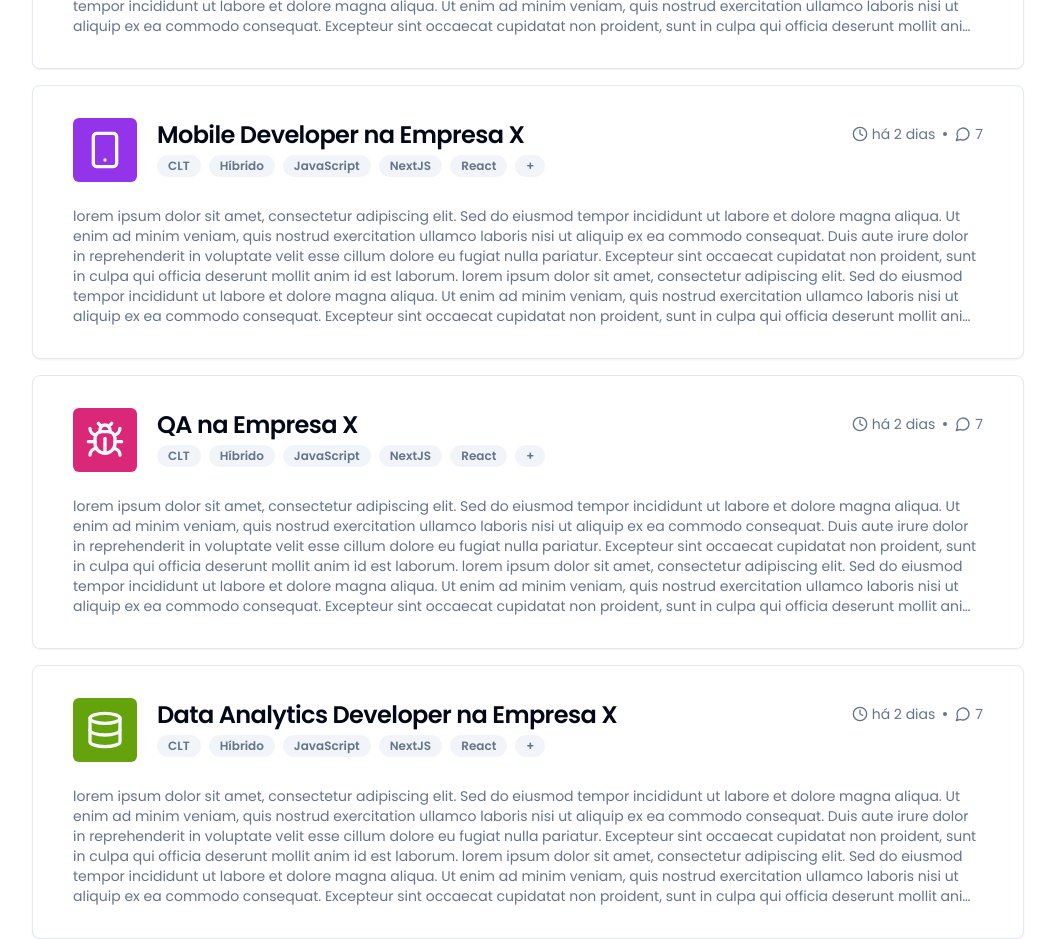
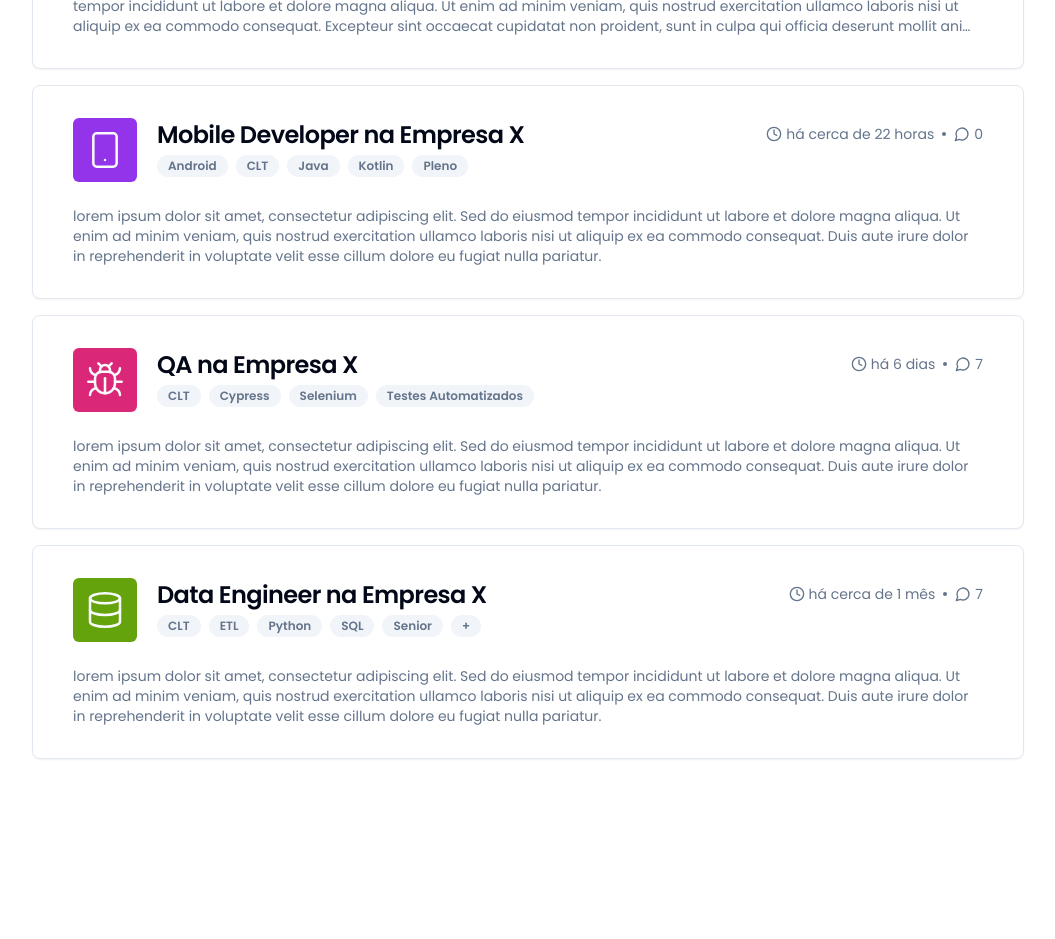
Before and after one commit to Victor-Bueno/vagas-para-devs, a Next.js app: page / in a window 1280 px wide. Shown: the part 1000-1939 px from the top of the page, without its empty margins (112-1167 px from the left). After the commit the page ends 1823 px from the top, so only its background shows below. Built offline with nearby package versions, Linux system fonts and the light colour scheme.

Commit message:
refactor: Change category icon width and add empty job list state

```diff
--- a/src/app/page.tsx
+++ b/src/app/page.tsx
@@ -1,7 +1,74 @@
 import { Filters } from '@/components/filters';
 import { Header } from '@/components/header';
+import { Job } from '@/components/job-card';
 import { JobListing } from '@/components/job-listing';
 import { Separator } from '@/components/ui/separator';
+
+const mockJobs: Job[] = [
+  {
+    id: '1',
+    category: 'frontend',
+    title: 'Front-end Developer na Empresa X',
+    labels: ['NextJS', 'React', 'JavaScript', 'CLT', 'Híbrido', 'Pleno'],
+    comments: 7,
+    date: new Date('2024-07-16'),
+    description: `lorem ipsum dolor sit amet, consectetur adipiscing elit. Sed do eiusmod tempor incididunt ut labore et dolore magna aliqua.
+    Ut enim ad minim veniam, quis nostrud exercitation ullamco laboris nisi ut aliquip ex ea commodo consequat.
+    Duis aute irure dolor in reprehenderit in voluptate velit esse cillum dolore eu fugiat nulla pariatur.
+    Excepteur sint occaecat cupidatat non proident, sunt in culpa qui officia deserunt mollit anim id est laborum.
+    lorem ipsum dolor sit amet, consectetur adipiscing elit. Sed do eiusmod tempor incididunt ut labore et dolore magna aliqua.
+    Ut enim ad minim veniam, quis nostrud exercitation ullamco laboris nisi ut aliquip ex ea commodo consequat.
+    Excepteur sint occaecat cupidatat non proident, sunt in culpa qui officia deserunt mollit anim id est laborum.`,
+  },
+  {
+    id: '2',
+    category: 'backend',
+    title: 'Back-end Developer na Empresa X',
+    labels: ['NodeJS', 'JavaScript', 'PJ', 'Senior'],
+    comments: 0,
+    date: new Date('2024-07-16'),
+    description: `lorem ipsum dolor sit amet, consectetur adipiscing elit. Sed do eiusmod tempor incididunt ut labore et dolore magna aliqua.
+    Ut enim ad minim veniam, quis nostrud exercitation ullamco laboris nisi ut aliquip ex ea commodo consequat.
+    Duis aute irure dolor in reprehenderit in voluptate velit esse cillum dolore eu fugiat nulla pariatur.
+    Excepteur sint occaecat cupidatat non proident, sunt in culpa qui officia deserunt mollit anim id est laborum.
+    lorem ipsum dolor sit amet, consectetur adipiscing elit. Sed do eiusmod tempor incididunt ut labore et dolore magna aliqua.
+    Ut enim ad minim veniam, quis nostrud exercitation ullamco laboris nisi ut aliquip ex ea commodo consequat.
+    Excepteur sint occaecat cupidatat non proident, sunt in culpa qui officia deserunt mollit anim id est laborum.`,
+  },
+  {
+    id: '3',
+    category: 'mobile',
+    title: 'Mobile Developer na Empresa X',
+    labels: ['Android', 'Java', 'Kotlin', 'CLT', 'Pleno'],
+    comments: 0,
+    date: new Date('2024-07-17'),
+    description: `lorem ipsum dolor sit amet, consectetur adipiscing elit. Sed do eiusmod tempor incididunt ut labore et dolore magna aliqua.
+    Ut enim ad minim veniam, quis nostrud exercitation ullamco laboris nisi ut aliquip ex ea commodo consequat.
+    Duis aute irure dolor in reprehenderit in voluptate velit esse cillum dolore eu fugiat nulla pariatur.`,
+  },
+  {
+    id: '4',
+    category: 'qa',
+    title: 'QA na Empresa X',
+    labels: ['Testes Automatizados', 'Cypress', 'Selenium', 'CLT'],
+    comments: 7,
+    date: new Date('2024-07-12'),
+    description: `lorem ipsum dolor sit amet, consectetur adipiscing elit. Sed do eiusmod tempor incididunt ut labore et dolore magna aliqua.
+    Ut enim ad minim veniam, quis nostrud exercitation ullamco laboris nisi ut aliquip ex ea commodo consequat.
+    Duis aute irure dolor in reprehenderit in voluptate velit esse cillum dolore eu fugiat nulla pariatur.`,
+  },
+  {
+    id: '5',
+    category: 'data',
+    title: 'Data Engineer na Empresa X',
+    labels: ['SQL', 'Python', 'ETL', 'CLT', 'Senior', 'Big Data', 'Hadoop'],
+    comments: 7,
+    date: new Date('2024-06-16'),
+    description: `lorem ipsum dolor sit amet, consectetur adipiscing elit. Sed do eiusmod tempor incididunt ut labore et dolore magna aliqua.
+    Ut enim ad minim veniam, quis nostrud exercitation ullamco laboris nisi ut aliquip ex ea commodo consequat.
+    Duis aute irure dolor in reprehenderit in voluptate velit esse cillum dolore eu fugiat nulla pariatur.`,
+  },
+];
 
 export default function Home() {
   return (
@@ -24,7 +91,7 @@ export default function Home() {
 
       <Filters />
 
-      <JobListing />
+      <JobListing jobs={mockJobs} />
     </>
   );
 }
--- a/src/components/job-card.tsx
+++ b/src/components/job-card.tsx
@@ -8,7 +8,8 @@ import { CategoryIcon } from './category-icon';
 import { Badge } from './ui/badge';
 import { Card, CardContent, CardHeader, CardTitle } from './ui/card';
 
-interface JobCardProps {
+export interface Job {
+  id: string;
   category: 'frontend' | 'backend' | 'mobile' | 'qa' | 'data';
   title: string;
   labels: string[];
@@ -17,13 +18,17 @@ interface JobCardProps {
   description: string;
 }
 
-export function JobCard(props: JobCardProps) {
-  const labelsSize = props.labels.length;
-  const filteredLabels = props.labels
+interface JobCardProps {
+  job: Job;
+}
+
+export function JobCard({ job }: JobCardProps) {
+  const labelsSize = job.labels.length;
+  const filteredLabels = job.labels
     .slice(0, Math.min(labelsSize, Constants.LABEL_LIMIT))
     .toSorted();
 
-  const timeDiff = formatDistanceToNow(props.date, {
+  const timeDiff = formatDistanceToNow(job.date, {
     addSuffix: true,
     locale: ptBR,
   });
@@ -32,9 +37,9 @@ export function JobCard(props: JobCardProps) {
     <Card className="max-h-72 w-full px-4 py-2 transition-all hover:cursor-pointer hover:border-primary hover:brightness-[0.97] dark:hover:brightness-110">
       <CardHeader className="flex flex-row items-start justify-between">
         <div className="flex flex-row items-center gap-5">
-          <CategoryIcon category={props.category} />
+          <CategoryIcon category={job.category} />
           <div>
-            <CardTitle className="w-fit font-semibold">{props.title}</CardTitle>
+            <CardTitle className="w-fit font-semibold">{job.title}</CardTitle>
             <div className="mt-2 flex flex-row space-x-2">
               {filteredLabels.map((label) => (
                 <Badge key={label} variant="secondary">
@@ -56,14 +61,14 @@ export function JobCard(props: JobCardProps) {
             </span>
             <div className="h-1 w-1 rounded-full bg-muted-foreground" />
             <span className="flex flex-row items-center gap-1">
-              <MessageCircle className="h-4 w-4" /> {props.comments}
+              <MessageCircle className="h-4 w-4" /> {job.comments}
             </span>
           </div>
         </div>
       </CardHeader>
       <CardContent>
         <p className="line-clamp-6 w-full text-sm text-muted-foreground">
-          {props.description}
+          {job.description}
         </p>
       </CardContent>
     </Card>
--- a/src/components/job-listing.tsx
+++ b/src/components/job-listing.tsx
@@ -1,82 +1,29 @@
-import { JobCard } from './job-card';
+import { PackageOpen } from 'lucide-react';
 
-export function JobListing() {
+import { Job, JobCard } from './job-card';
+
+interface JobListingProps {
+  jobs: Job[];
+}
+
+export function JobListing({ jobs }: JobListingProps) {
   return (
-    <div className="flex flex-col space-y-4">
-      <JobCard
-        category="frontend"
-        title="Front-end Developer na Empresa X"
-        labels={['NextJS', 'React', 'JavaScript', 'CLT', 'Híbrido', 'Pleno']}
-        comments={7}
-        date={new Date('2024-07-16')}
-        description="lorem ipsum dolor sit amet, consectetur adipiscing elit. Sed do eiusmod tempor incididunt ut labore et dolore magna aliqua.
-        Ut enim ad minim veniam, quis nostrud exercitation ullamco laboris nisi ut aliquip ex ea commodo consequat.
-        Duis aute irure dolor in reprehenderit in voluptate velit esse cillum dolore eu fugiat nulla pariatur.
-        Excepteur sint occaecat cupidatat non proident, sunt in culpa qui officia deserunt mollit anim id est laborum.
-        lorem ipsum dolor sit amet, consectetur adipiscing elit. Sed do eiusmod tempor incididunt ut labore et dolore magna aliqua.
-        Ut enim ad minim veniam, quis nostrud exercitation ullamco laboris nisi ut aliquip ex ea commodo consequat.
-        Excepteur sint occaecat cupidatat non proident, sunt in culpa qui officia deserunt mollit anim id est laborum."
-      />
+    <div className="mb-16 flex flex-col space-y-4">
+      {jobs.map((job) => (
+        <JobCard key={job.id} job={job} />
+      ))}
 
-      <JobCard
-        category="backend"
-        title="Back-end Developer na Empresa X"
-        labels={['NextJS', 'React', 'JavaScript', 'CLT', 'Híbrido', 'Pleno']}
-        comments={7}
-        date={new Date('2024-07-16')}
-        description="lorem ipsum dolor sit amet, consectetur adipiscing elit. Sed do eiusmod tempor incididunt ut labore et dolore magna aliqua.
-        Ut enim ad minim veniam, quis nostrud exercitation ullamco laboris nisi ut aliquip ex ea commodo consequat.
-        Duis aute irure dolor in reprehenderit in voluptate velit esse cillum dolore eu fugiat nulla pariatur.
-        Excepteur sint occaecat cupidatat non proident, sunt in culpa qui officia deserunt mollit anim id est laborum.
-        lorem ipsum dolor sit amet, consectetur adipiscing elit. Sed do eiusmod tempor incididunt ut labore et dolore magna aliqua.
-        Ut enim ad minim veniam, quis nostrud exercitation ullamco laboris nisi ut aliquip ex ea commodo consequat.
-        Excepteur sint occaecat cupidatat non proident, sunt in culpa qui officia deserunt mollit anim id est laborum."
-      />
-
-      <JobCard
-        category="mobile"
-        title="Mobile Developer na Empresa X"
-        labels={['NextJS', 'React', 'JavaScript', 'CLT', 'Híbrido', 'Pleno']}
-        comments={7}
-        date={new Date('2024-07-16')}
-        description="lorem ipsum dolor sit amet, consectetur adipiscing elit. Sed do eiusmod tempor incididunt ut labore et dolore magna aliqua.
-        Ut enim ad minim veniam, quis nostrud exercitation ullamco laboris nisi ut aliquip ex ea commodo consequat.
-        Duis aute irure dolor in reprehenderit in voluptate velit esse cillum dolore eu fugiat nulla pariatur.
-        Excepteur sint occaecat cupidatat non proident, sunt in culpa qui officia deserunt mollit anim id est laborum.
-        lorem ipsum dolor sit amet, consectetur adipiscing elit. Sed do eiusmod tempor incididunt ut labore et dolore magna aliqua.
-        Ut enim ad minim veniam, quis nostrud exercitation ullamco laboris nisi ut aliquip ex ea commodo consequat.
-        Excepteur sint occaecat cupidatat non proident, sunt in culpa qui officia deserunt mollit anim id est laborum."
-      />
-
-      <JobCard
-        category="qa"
-        title="QA na Empresa X"
-        labels={['NextJS', 'React', 'JavaScript', 'CLT', 'Híbrido', 'Pleno']}
-        comments={7}
-        date={new Date('2024-07-16')}
-        description="lorem ipsum dolor sit amet, consectetur adipiscing elit. Sed do eiusmod tempor incididunt ut labore et dolore magna aliqua.
-        Ut enim ad minim veniam, quis nostrud exercitation ullamco laboris nisi ut aliquip ex ea commodo consequat.
-        Duis aute irure dolor in reprehenderit in voluptate velit esse cillum dolore eu fugiat nulla pariatur.
-        Excepteur sint occaecat cupidatat non proident, sunt in culpa qui officia deserunt mollit anim id est laborum.
-        lorem ipsum dolor sit amet, consectetur adipiscing elit. Sed do eiusmod tempor incididunt ut labore et dolore magna aliqua.
-        Ut enim ad minim veniam, quis nostrud exercitation ullamco laboris nisi ut aliquip ex ea commodo consequat.
-        Excepteur sint occaecat cupidatat non proident, sunt in culpa qui officia deserunt mollit anim id est laborum."
-      />
-
-      <JobCard
-        category="data"
-        title="Data Analytics Developer na Empresa X"
-        labels={['NextJS', 'React', 'JavaScript', 'CLT', 'Híbrido', 'Pleno']}
-        comments={7}
-        date={new Date('2024-07-16')}
-        description="lorem ipsum dolor sit amet, consectetur adipiscing elit. Sed do eiusmod tempor incididunt ut labore et dolore magna aliqua.
-        Ut enim ad minim veniam, quis nostrud exercitation ullamco laboris nisi ut aliquip ex ea commodo consequat.
-        Duis aute irure dolor in reprehenderit in voluptate velit esse cillum dolore eu fugiat nulla pariatur.
-        Excepteur sint occaecat cupidatat non proident, sunt in culpa qui officia deserunt mollit anim id est laborum.
-        lorem ipsum dolor sit amet, consectetur adipiscing elit. Sed do eiusmod tempor incididunt ut labore et dolore magna aliqua.
-        Ut enim ad minim veniam, quis nostrud exercitation ullamco laboris nisi ut aliquip ex ea commodo consequat.
-        Excepteur sint occaecat cupidatat non proident, sunt in culpa qui officia deserunt mollit anim id est laborum."
-      />
+      {jobs.length === 0 && (
+        <div className="mt-6 flex w-full flex-col items-center justify-center gap-2">
+          <PackageOpen
+            strokeWidth={1}
+            className="h-12 w-12 text-muted-foreground"
+          />
+          <p className="text-sm text-muted-foreground">
+            Nenhuma vaga encontrada
+          </p>
+        </div>
+      )}
     </div>
   );
 }
```
Also changed, not shown: src/components/category-icon.tsx (+17 -5 lines).
